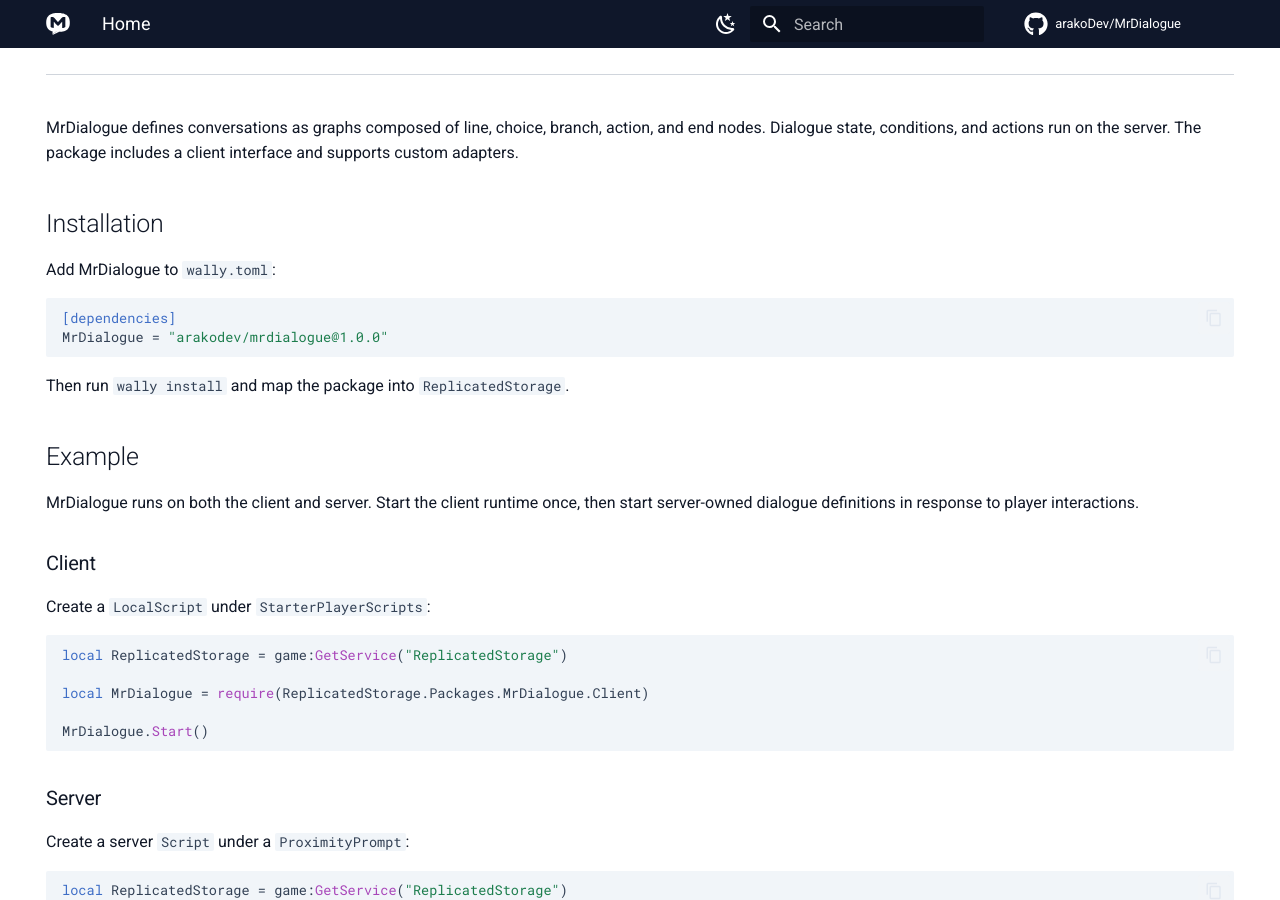
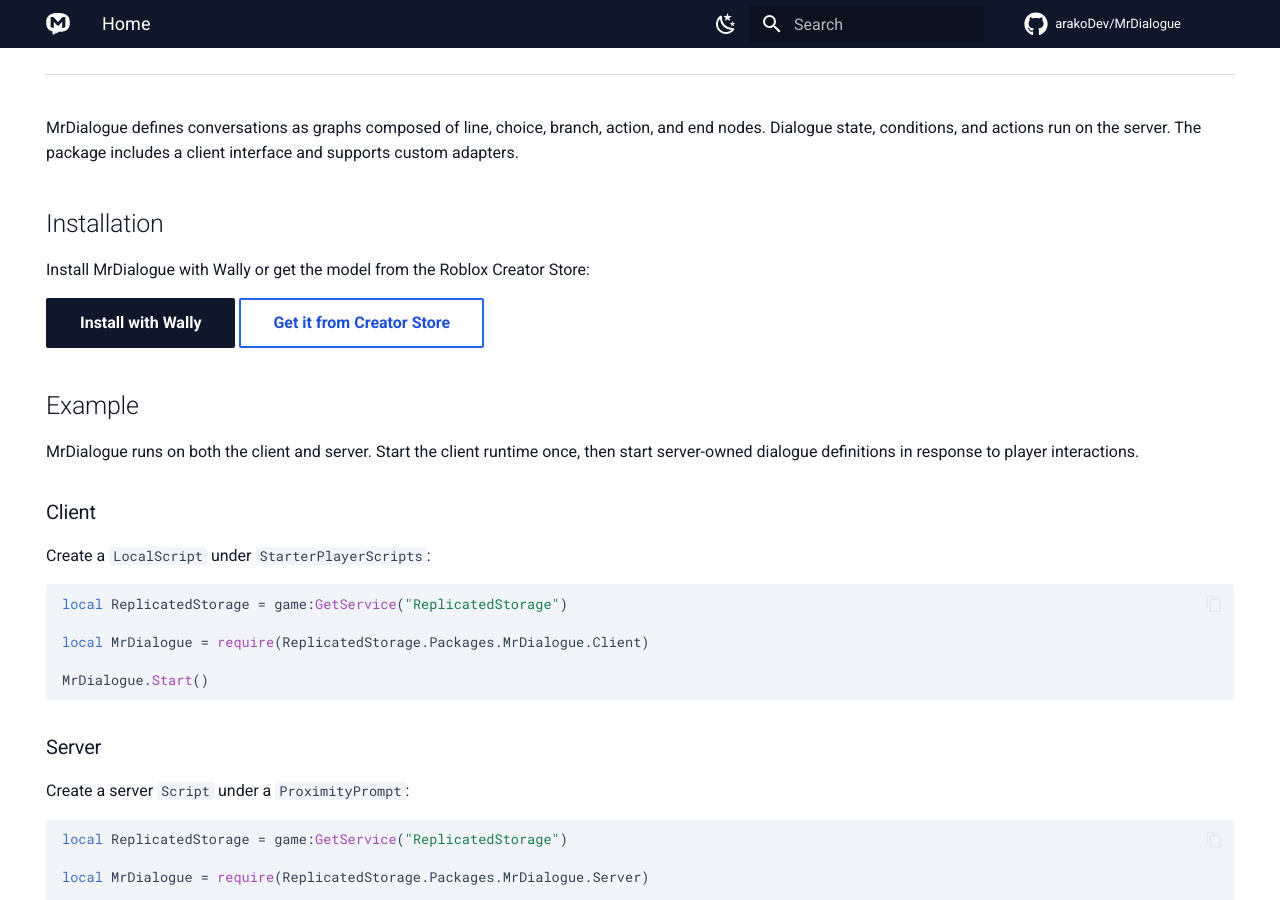
Before and after one commit to arakoDev/MrDialogue, an MkDocs documentation site: the page built from docs/index.md, in a window 1280 px wide and 900 px high, scrolled down 354 px. Built offline with MkDocs 1.6.1 and Material for MkDocs 9.7.7, drawn with Linux system fonts in a browser that asks for light colours; comment, search, counter and statistics services are not loaded.

Commit message:
Add Creator Store installation

````diff
--- a/docs/index.md
+++ b/docs/index.md
@@ -21,14 +21,10 @@ includes a client interface and supports custom adapters.
 
 ## Installation
 
-Add MrDialogue to `wally.toml`:
+Install MrDialogue with Wally or get the model from the Roblox Creator Store:
 
-```toml
-[dependencies]
-MrDialogue = "arakodev/mrdialogue@1.0.0"
-```
-
-Then run `wally install` and map the package into `ReplicatedStorage`.
+[Install with Wally](/getting-started/installation/#__tabbed_1_1){ .md-button .md-button--primary }
+[Get it from Creator Store](/getting-started/installation/#__tabbed_1_2){ .md-button .mrd-button--secondary }
 
 ## Example
 
````
Also changed, not shown: README.md (+3 -2 lines), docs/getting-started/installation.md (+56 -26 lines).
